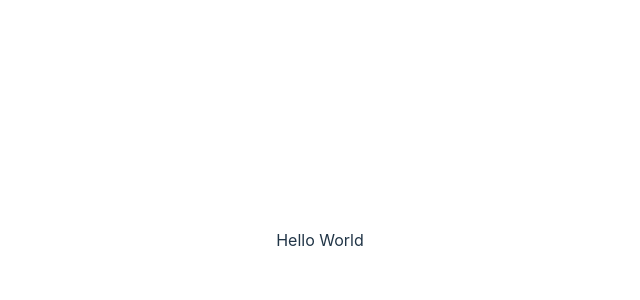
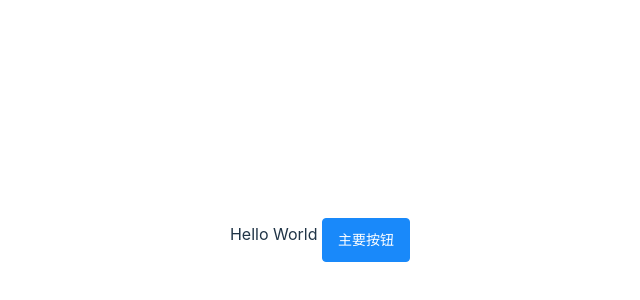
Before and after one commit to ben7152000/caa.github.io, a Vue app: page / in a window 1280 px wide. Shown: the part 160-460 px from the top of the page, without its empty margins (320-960 px from the left). Built offline with nearby package versions, Linux system fonts and the light colour scheme.

Commit message:
feat: 添加 vant

```diff
--- a/package.json
+++ b/package.json
@@ -9,6 +9,7 @@
     "preview": "vite preview"
   },
   "dependencies": {
+    "vant": "^4.9.1",
     "vue": "^3.4.21"
   },
   "devDependencies": {
--- a/src/App.vue
+++ b/src/App.vue
@@ -1,5 +1,8 @@
 <template>
-  <div>Hello World</div>
+  <div>
+    Hello World
+    <van-button type="primary">主要按钮</van-button>
+  </div>
 </template>
 
 <style scoped>
--- a/src/main.js
+++ b/src/main.js
@@ -1,5 +1,7 @@
 import { createApp } from 'vue'
 import './style.css'
 import App from './App.vue'
+import { Button } from "vant";
+import 'vant/lib/index.css';
 
-createApp(App).mount('#app')
+createApp(App).use(Button).mount('#app')
```
Also changed, not shown: 1 other file (tests, documents, lock files or other folders).
